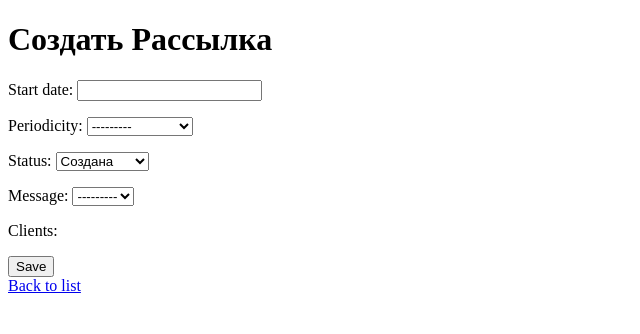
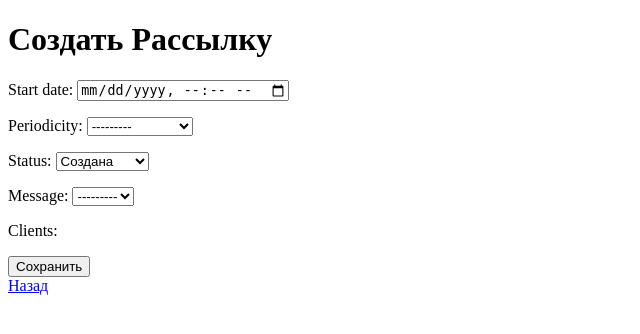
Before and after one commit to mixei1902/KursovayaDjango, a Django app: page /newsletter/mailings/new/ in a window 1280 px wide. Shown: the top 334 px of the page, without its empty margins (0-640 px from the left). Run offline with Django 5.2, Linux system fonts and the light colour scheme; the visitor is signed in with stand-in values (Sample User, id 1); data that the repository does not hold is empty.

Commit message:
Fix models,view,urls

```diff
--- a/newsletter/forms.py
+++ b/newsletter/forms.py
@@ -1,4 +1,5 @@
 from django import forms
+from django.forms import DateTimeInput
 
 from .models import Client, Message, Mailing
 
@@ -32,5 +33,6 @@ class MailingForm(forms.ModelForm):
         model = Mailing
         fields = ['start_date', 'periodicity', 'status', 'message', 'clients']
         widgets = {
+            'start_date': DateTimeInput(attrs={'type': 'datetime-local'}),
             'clients': forms.CheckboxSelectMultiple,
         }
--- a/newsletter/templates/newsletter/client_list.html
+++ b/newsletter/templates/newsletter/client_list.html
@@ -4,7 +4,7 @@
     <title>Clients</title>
 </head>
 <body>
-    <h1>Clients</h1>
+    <h1>Клиенты</h1>
     <a href="{% url 'newsletter:client_create' %}">Создать нового пользователя</a>
     <ul>
         {% for client in clients %}
@@ -15,5 +15,6 @@
             </li>
         {% endfor %}
     </ul>
+<a href="{% url 'newsletter:home' %}">Главная</a>
 </body>
 </html>
--- a/newsletter/templates/newsletter/home.html
+++ b/newsletter/templates/newsletter/home.html
@@ -10,9 +10,7 @@
     <li><a href="{% url 'newsletter:message_list' %}">Сообщения</a></li>
     <li><a href="{% url 'newsletter:mailing_list' %}">Рассылки</a></li>
     <li><a href="{% url 'newsletter:report_list' %}">Отчёты</a></li>
-    <li><a href="{% url 'newsletter:user_create' %}">Содлать пользователя</a></li>
     {% if user.is_authenticated %}
-    <li><a href="{% url 'newsletter:user_create' %}">Создать пользователя</a></li>
     <li><a href="{% url 'logout' %}">Войти</a></li>
     {% else %}
     <li><a href="{% url 'login' %}">Выйти</a></li>
--- a/newsletter/templates/newsletter/mailing_form.html
+++ b/newsletter/templates/newsletter/mailing_form.html
@@ -1,15 +1,15 @@
 <!DOCTYPE html>
 <html>
 <head>
-    <title>{% if form.instance.pk %}Настроить{% else %}Создать{% endif %} Рассылка</title>
+    <title>{% if form.instance.pk %}Настроить{% else %}Создать{% endif %} Рассылку</title>
 </head>
 <body>
-<h1>{% if form.instance.pk %}Настроить{% else %}Создать{% endif %} Рассылка</h1>
+<h1>{% if form.instance.pk %}Настроить{% else %}Создать{% endif %} Рассылку</h1>
 <form method="post">
     {% csrf_token %}
     {{ form.as_p }}
-    <button type="submit">Save</button>
+    <button type="submit">Сохранить</button>
 </form>
-<a href="{% url 'newsletter:mailing_list' %}">Back to list</a>
+<a href="{% url 'newsletter:mailing_list' %}">Назад</a>
 </body>
 </html>
--- a/newsletter/templates/newsletter/mailing_list.html
+++ b/newsletter/templates/newsletter/mailing_list.html
@@ -15,5 +15,6 @@
     </li>
     {% endfor %}
 </ul>
+<a href="{% url 'newsletter:home' %}">Главная</a>
 </body>
 </html>
--- a/newsletter/templates/newsletter/message_list.html
+++ b/newsletter/templates/newsletter/message_list.html
@@ -15,5 +15,6 @@
     </li>
     {% endfor %}
 </ul>
+<a href="{% url 'newsletter:home' %}">Главная</a>
 </body>
 </html>
--- a/newsletter/views.py
+++ b/newsletter/views.py
@@ -108,7 +108,7 @@ class MailingCreateView(LoginRequiredMixin, CreateView):
     model = Mailing
     form_class = MailingForm
     template_name = 'newsletter/mailing_form.html'
-    success_url = reverse_lazy('mailing_list')
+    success_url = reverse_lazy('newsletter:mailing_list')
 
     def form_valid(self, form):
         form.instance.owner = self.request.user
@@ -122,7 +122,7 @@ class MailingUpdateView(LoginRequiredMixin, UserPassesTestMixin, UpdateView):
     model = Mailing
     form_class = MailingForm
     template_name = 'newsletter/mailing_form.html'
-    success_url = reverse_lazy('mailing_list')
+    success_url = reverse_lazy('newsletter:mailing_list')
 
     def get_queryset(self):
         return Mailing.objects.filter(owner=self.request.user)
@@ -138,7 +138,7 @@ class MailingDeleteView(LoginRequiredMixin, UserPassesTestMixin, DeleteView):
     """
     model = Mailing
     template_name = 'newsletter/mailing_confirm_delete.html'
-    success_url = reverse_lazy('mailing_list')
+    success_url = reverse_lazy('newsletter:mailing_list')
 
     def get_queryset(self):
         return Mailing.objects.filter(owner=self.request.user)
@@ -177,7 +177,7 @@ class MessageCreateView(LoginRequiredMixin, CreateView):
     model = Message
     form_class = MessageForm
     template_name = 'newsletter/message_form.html'
-    success_url = reverse_lazy('message_list')
+    success_url = reverse_lazy('newsletter:message_list')
 
     def form_valid(self, form):
         form.instance.owner = self.request.user
@@ -191,7 +191,7 @@ class MessageUpdateView(LoginRequiredMixin, UserPassesTestMixin, UpdateView):
     model = Message
     form_class = MessageForm
     template_name = 'newsletter/message_form.html'
-    success_url = reverse_lazy('message_list')
+    success_url = reverse_lazy('newsletter:message_list')
 
     def get_queryset(self):
         return Message.objects.filter(owner=self.request.user)
@@ -207,7 +207,7 @@ class MessageDeleteView(LoginRequiredMixin, UserPassesTestMixin, DeleteView):
     """
     model = Message
     template_name = 'newsletter/message_confirm_delete.html'
-    success_url = reverse_lazy('message_list')
+    success_url = reverse_lazy('newsletter:message_list')
 
     def get_queryset(self):
         return Message.objects.filter(owner=self.request.user)
```
